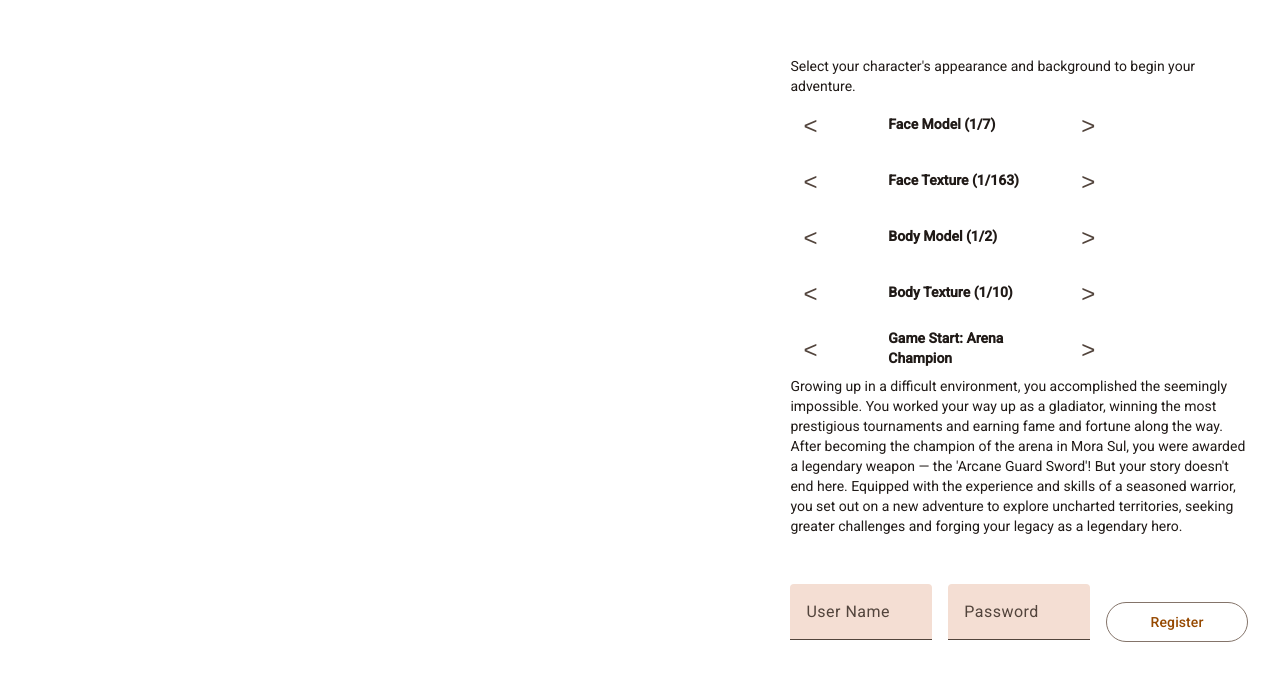
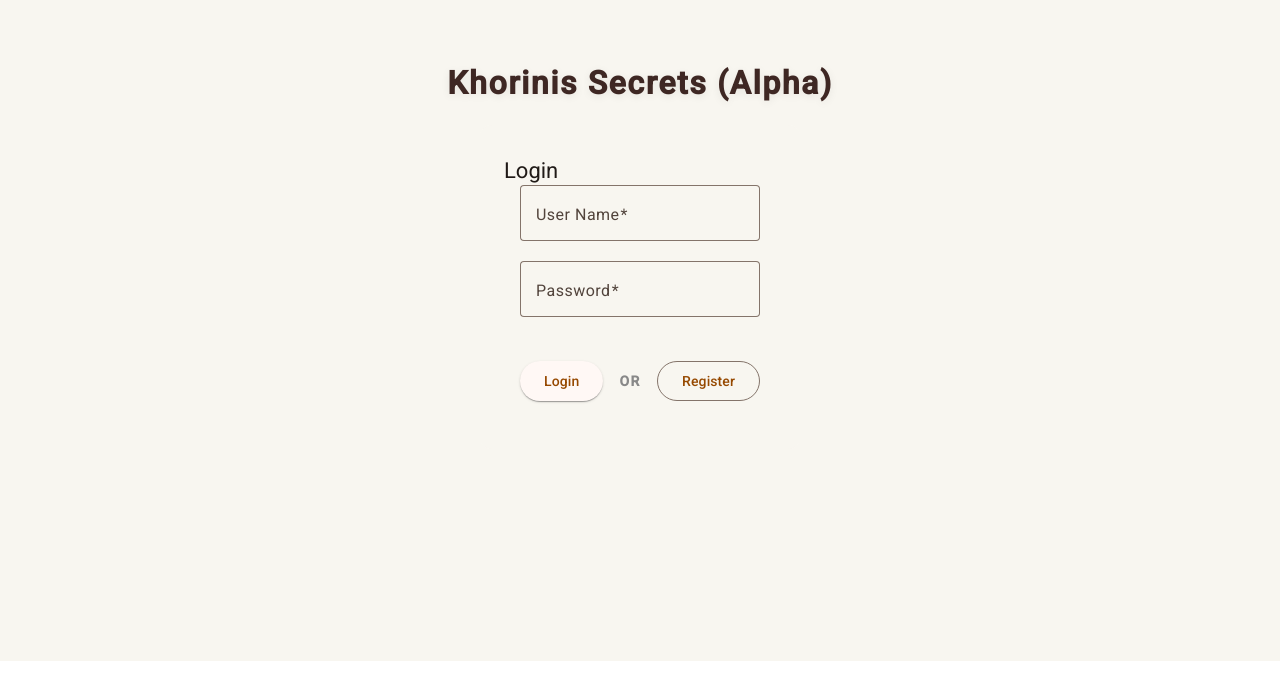
Before and after one commit to LucyJohnson-lua4life/g2o-spa, an Angular app: page / in a window 1280 px wide. Shown: the part 139-831 px from the top of the page. After the commit the page ends 800 px from the top, so only its background shows below. Built offline with nearby package versions, Linux system fonts and the light colour scheme.

Commit message:
feat: add login page

```diff
--- a/src/app/app.html
+++ b/src/app/app.html
@@ -1,5 +1,5 @@
 <main class="main">
-  <registration-page></registration-page>
+  <login-page></login-page>
 </main>
 
 <router-outlet />
--- a/src/app/app.ts
+++ b/src/app/app.ts
@@ -1,10 +1,11 @@
 import { Component, signal } from '@angular/core';
 import { RouterOutlet } from '@angular/router';
 import { RegistrationPage } from "./registration/registration-page";
+import { LoginPage } from './login/login-page';
 
 @Component({
   selector: 'app-root',
-  imports: [RouterOutlet, RegistrationPage],
+  imports: [RouterOutlet, RegistrationPage, LoginPage],
   templateUrl: './app.html',
   styleUrl: './app.css'
 })
--- /dev/null
+++ b/src/app/login/login-page.css
@@ -0,0 +1,56 @@
+html, body, .login-container {
+  height: 100%;
+  width: 100%;
+  margin: 0;
+  padding: 0;
+}
+
+.login-container {
+  display: flex;
+  flex-direction: column;
+  align-items: center;
+  justify-content: center;
+  min-height: 100vh;
+  min-width: 100vw;
+  background-color: rgba(248, 246, 240, 1) !important;
+  box-sizing: border-box;
+}
+
+.login-card {
+  width: 100%;
+  max-width: 25%;
+  margin: 0;
+  padding: 2rem 1.5rem;
+  background-color: rgba(248, 246, 240, 1) !important;
+  box-shadow: none !important;
+  box-sizing: border-box;
+}
+
+.full-width {
+  width: 100%;
+}
+.button-row {
+  display: flex;
+  justify-content: space-between;
+  margin-top: 1.5rem;
+}
+.or-label {
+  align-self: center;
+  margin: 0 1rem;
+  font-weight: bold;
+  color: #888;
+  letter-spacing: 0.1em;
+}
+
+.login-heading {
+  width: 100%;
+  text-align: center;
+  font-size: 2rem;
+  font-weight: bold;
+  margin-bottom: 2rem;
+  letter-spacing: 0.05em;
+  color: #3e2723;
+  text-shadow: 0 2px 8px rgba(0,0,0,0.08);
+  display: flex;
+  justify-content: center;
+}
--- /dev/null
+++ b/src/app/login/login-page.html
@@ -0,0 +1,23 @@
+<div class="login-container">
+  <div class="login-heading">Khorinis Secrets (Alpha)</div>
+  <mat-card class="login-card">
+    <mat-card-title>Login</mat-card-title>
+    <mat-card-content>
+      <form (ngSubmit)="login()" autocomplete="off">
+        <mat-form-field appearance="outline" class="full-width">
+          <mat-label>User Name</mat-label>
+          <input matInput [value]="username()" (input)="onUsernameInput($event)" name="username" required />
+        </mat-form-field>
+        <mat-form-field appearance="outline" class="full-width">
+          <mat-label>Password</mat-label>
+          <input matInput [value]="password()" (input)="onPasswordInput($event)" name="password" type="password" required />
+        </mat-form-field>
+        <div class="button-row">
+          <button mat-raised-button color="primary" type="submit">Login</button>
+          <span class="or-label">OR</span>
+          <button mat-stroked-button color="accent" type="button" (click)="register()">Register</button>
+        </div>
+      </form>
+    </mat-card-content>
+  </mat-card>
+</div>
--- /dev/null
+++ b/src/app/login/login-page.ts
@@ -0,0 +1,37 @@
+import { Component, signal } from '@angular/core';
+import { CommonModule } from '@angular/common';
+import { FormsModule } from '@angular/forms';
+import { MatCardModule } from '@angular/material/card';
+import { MatFormFieldModule } from '@angular/material/form-field';
+import { MatInputModule } from '@angular/material/input';
+import { MatButtonModule } from '@angular/material/button';
+
+@Component({
+  selector: 'login-page',
+  standalone: true,
+  imports: [CommonModule, FormsModule, MatCardModule, MatFormFieldModule, MatInputModule, MatButtonModule],
+  templateUrl: './login-page.html',
+  styleUrls: ['./login-page.css']
+})
+export class LoginPage {
+  username = signal('');
+  password = signal('');
+
+  onUsernameInput(event: Event) {
+    this.username.set((event.target as HTMLInputElement).value);
+  }
+
+  onPasswordInput(event: Event) {
+    this.password.set((event.target as HTMLInputElement).value);
+  }
+
+  login() {
+    // TODO: Implement login logic
+    alert(`Login with user: ${this.username()} password: ${this.password()}`);
+  }
+
+  register() {
+    // TODO: Implement navigation to registration page
+    alert('Navigate to registration page');
+  }
+}
--- a/src/app/registration/registration-input.html
+++ b/src/app/registration/registration-input.html
@@ -5,7 +5,7 @@
                 <input matInput placeholder="User Name">
             </mat-form-field>
             <mat-form-field>
-                <input matInput placeholder="Password">
+                <input matInput placeholder="Password" type="password" required>
             </mat-form-field>
             <button matButton="outlined" color="primary">Register</button>
         </div>
```
